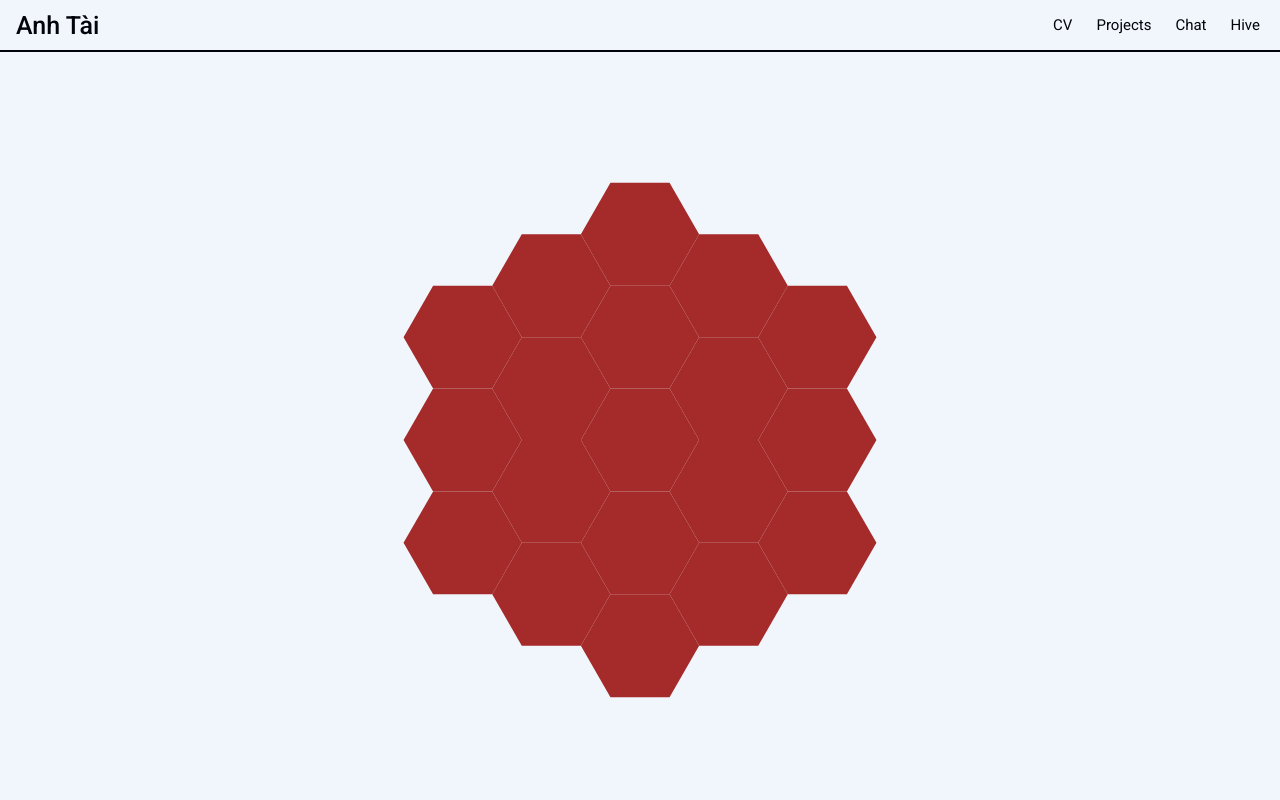
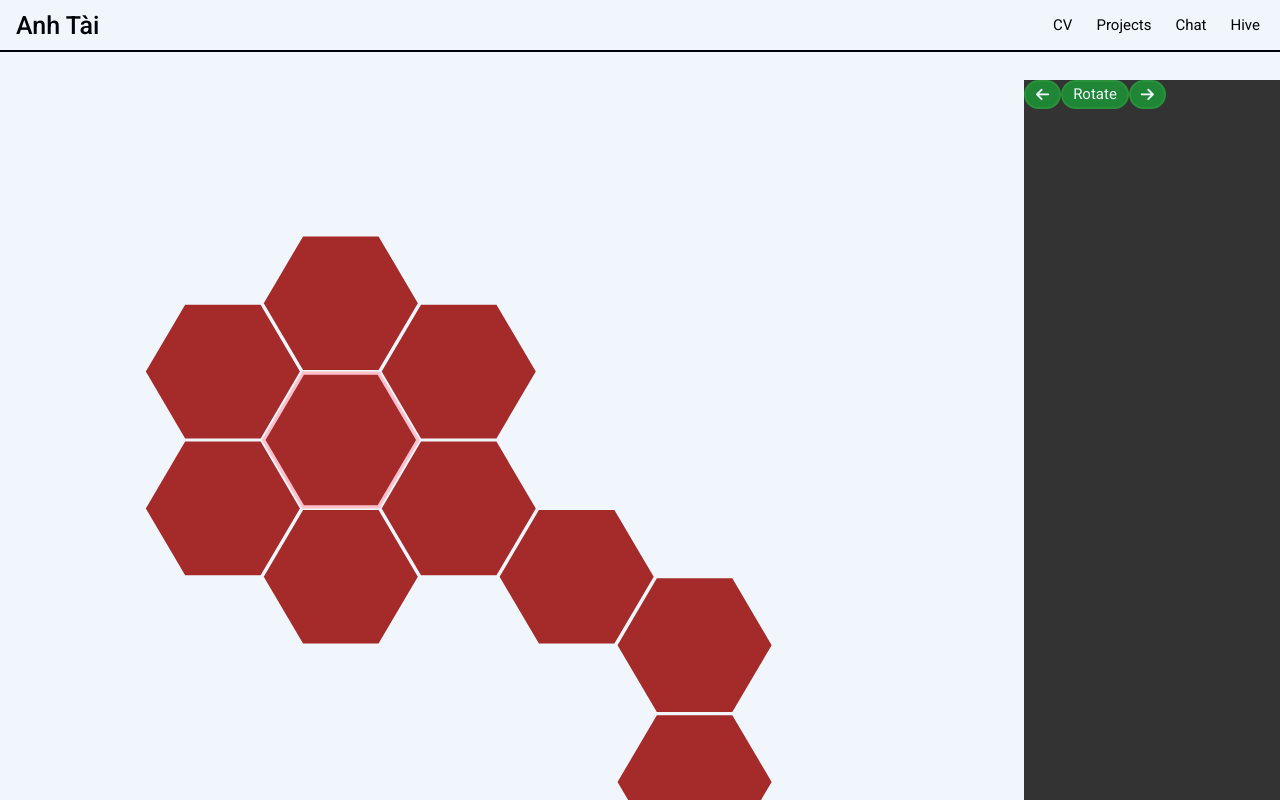
Before and after one commit to taikute/MyPortfolio, a Vue app in the folder client/: page /hive in a window 1280 px wide. Built offline with nearby package versions, Linux system fonts and the light colour scheme.

Commit message:
Update Hive.

```diff
--- a/client/src/hive.ts
+++ b/client/src/hive.ts
@@ -1,75 +1,105 @@
 const HexWidth = 200;
-const HexHeight = 174;
+const HexHeight = 173;
+const MidHeight = 87;
+
+// const points = "100,0 50,87 -50,87 -100,0 -50,-87 50,-87";
+const points = "98,0 48,85 -48,85 -98,0 -48,-85 48,-85";
 
 class Hive {
-  hexs: Hex[];
-  x: number = 0;
-  y: number = 0;
-  width: number = 0;
-  height: number = 0;
+  rotate: string = "0";
+  pieces: Piece[] = [];
+  selected: string | null = null;
+  moves: string[] = [];
+
   constructor() {
-    this.hexs = [
-      new Hex(0, 0, 0),
-      new Hex(1, 0, -1),
-      new Hex(1, -1, 0),
-      new Hex(0, -1, 1),
-      new Hex(-1, 0, 1),
-      new Hex(-1, 1, 0),
-      new Hex(0, 1, -1),
-      new Hex(2, 0, -2),
-      new Hex(2, -1, -1),
-      new Hex(2, -2, 0),
-      new Hex(1, -2, 1),
-      new Hex(0, -2, 2),
-      new Hex(-1, -1, 2),
-      new Hex(-2, 0, 2),
-      new Hex(-2, 1, 1),
-      new Hex(-2, 2, 0),
-      new Hex(-1, 2, -1),
-      new Hex(0, 2, -2),
-      new Hex(1, 1, -2),
-    ];
-    this.update();
+    this.pieces = Piece.init();
   }
 
-  add(hex: Hex) {
-    if (this.hexs.find((h) => h.x === hex.x && h.y === hex.y && h.z === hex.z)) {
-      console.log("hex already exists");
-      return;
+  get targets(): Hex[] {
+    if (!this.selected) {
+      console.error("Piece not selected yet!");
+      return [];
     }
-
-    this.hexs.push(hex);
-    this.update();
-  }
-
-  addRandom() {
-    this.add(new Hex(3, 0, -3));
-    this.add(new Hex(0, 3, -3));
-    this.add(new Hex(0, -3, 3));
-    this.add(new Hex(-3, 0, 3));
-  }
-
-  addAll(hexs: Hex[]) {
-    this.hexs = this.hexs.concat(hexs);
-    this.update();
-  }
-
-  update() {
-    const minTX = Math.min(...this.hexs.map((hex) => hex.tX));
-    const maxTX = Math.max(...this.hexs.map((hex) => hex.tX));
-    const minTY = Math.min(...this.hexs.map((hex) => hex.tY));
-    const maxTY = Math.max(...this.hexs.map((hex) => hex.tY));
-
-    console.log(minTX, maxTX, minTY, maxTY);
-
-    this.x = minTX - HexWidth * 1.5;
-    this.y = minTY - HexHeight * 1.5;
-    this.width = maxTX - minTX + HexWidth * 3;
-    this.height = maxTY - minTY + HexHeight * 3;
+    const piece = this.pieces.find((p) => p.id === this.selected);
+    if (!piece) {
+      console.error("Can't find piece!");
+      return [];
+    }
+    // If split the hive => can't move;
+    // If just move => can't move;
+    // If can't slide out => can't move;
+    // Can move oppoment's piece if there's a Pillbug nearby;
+    return [];
   }
 
   get viewBox() {
-    return `${this.x} ${this.y} ${this.width} ${this.height}`;
+    let left = Infinity;
+    let right = -Infinity;
+    let up = Infinity;
+    let down = -Infinity;
+    if (this.rotate == "flat") {
+      this.pieces.forEach((p) => {
+        const x = p.hex.x;
+        if (x < left) left = x;
+        if (x > right) right = x;
+        const minus = p.hex.y - p.hex.z;
+        if (minus < up) up = minus;
+        if (minus > down) down = minus;
+      });
+      const x = left * HexWidth * 0.75 - HexWidth * 1.25;
+      const y = up * MidHeight - HexHeight * 1.5;
+      const width = (right - left + 1) * HexWidth * 0.75 + HexWidth * 1.75;
+      const height = (down - up + 1) * MidHeight + HexHeight * 2.5;
+      return `${x} ${y} ${width} ${height}`;
+    }
+    // pointy
+    else {
+      this.pieces.forEach((p) => {
+        const minus = p.hex.x - p.hex.z;
+        if (minus < left) left = minus;
+        if (minus > right) right = minus;
+        const y = p.hex.y;
+        if (y < up) up = y;
+        if (y > down) down = y;
+      });
+      const x = left * MidHeight - HexHeight * 1.5;
+      const y = up * HexWidth * 0.75 - HexWidth * 1.25;
+      const width = (right - left + 1) * MidHeight + HexHeight * 2.5;
+      const height = (down - up + 1) * HexWidth * 0.75 + HexWidth * 1.75;
+      return `${x} ${y} ${width} ${height}`;
+    }
+  }
+}
+
+class Piece {
+  id: string; // <<w b>> <<A B G L M P Q S>> <<1 2 3 null>>
+  hex: Hex;
+  inBattle: boolean;
+
+  constructor(id: string, hex: Hex, inBattle: boolean = false) {
+    this.id = id;
+    this.hex = hex;
+    this.inBattle = inBattle;
+  }
+
+  static init(): Piece[] {
+    return [
+      new Piece("wA1", new Hex(0, 0, 0)),
+      new Piece("wA2", new Hex(1, -1, 0)),
+      new Piece("wA3", new Hex(1, 0, -1)),
+      new Piece("wB1", new Hex(-1, 1, 0)),
+      new Piece("wB2", new Hex(-1, 0, 1)),
+      new Piece("wG1", new Hex(0, 1, -1)),
+      new Piece("wG2", new Hex(0, -1, 1)),
+      new Piece("wG3", new Hex(2, 0, -2)),
+      new Piece("wL", new Hex(3, 0, -3)),
+      new Piece("wM", new Hex(3, 1, -4)),
+      // new Piece("wP", new Hex(0, 0, 0)),
+      // new Piece("wQ", new Hex(0, 0, 0)),
+      // new Piece("wS1", new Hex(0, 0, 0)),
+      // new Piece("wS2", new Hex(0, 0, 0)),
+      // new Piece("wA3", new Hex(0, 0, 0)),
+    ];
   }
 }
 
@@ -85,8 +115,13 @@ class Hex {
     this.y = y;
     this.z = z;
     this.tX = x * HexWidth * 0.75;
-    this.tY = (y - z) * HexHeight * 0.5;
+    this.tY = (y - z) * MidHeight;
+  }
+
+  compare(hex: Hex): boolean {
+    return this.x === hex.x && this.y === hex.y && this.z === hex.z;
   }
 }
 
 export default Hive;
+export { points };
--- a/client/src/views/Hive.vue
+++ b/client/src/views/Hive.vue
@@ -1,25 +1,103 @@
 <template>
-  <div class="board" @click="hive.addRandom()">
-    <svg :viewBox="hive.viewBox" width="100%" height="100%">
-      <g v-for="(hex, index) in hive.hexs" :key="index" :transform="`translate(${hex.tX}, ${hex.tY})`">
-        <polygon points="100,0 50,87 -50,87 -100,0 -50,-87 50,-87" fill="brown"></polygon>
-      </g>
-    </svg>
+  <div class="game" :class="landscape" :style="{ height: gameHeight }">
+    <div class="board">
+      <svg :viewBox="hive.viewBox" width="100%" height="100%">
+        <g style="transition: 0.2s" :class="hive.rotate">
+          <g
+            v-for="piece in hive.pieces"
+            :key="piece.id"
+            :transform="`translate(${piece.hex.tX}, ${piece.hex.tY})`"
+            @click="hive.selected = piece.id"
+          >
+            <polygon :points="points" fill="brown" :class="{ selected: piece.id === hive.selected }"></polygon>
+          </g>
+          <g>
+            <polygon :points="points" fill="none" stroke="pink" stroke-width="4"></polygon>
+          </g>
+          <g v-if="hive.selected" v-for="(hex, index) in hive.targets" :key="index"></g>
+        </g>
+      </svg>
+    </div>
+    <div class="panel">
+      <div class="rotate">
+        <a class="btn" @click="changeHiveOrientation()"><i class="fa-solid fa-arrow-left"></i></a>
+        <a class="btn">Rotate</a>
+        <a class="btn" @click="changeHiveOrientation()"><i class="fa-solid fa-arrow-right"></i></a>
+      </div>
+    </div>
   </div>
 </template>
 
 <script setup lang="ts">
-import { ref } from "vue";
-import Hive from "@/hive";
+import { onMounted, ref } from "vue";
+import Hive, { points } from "@/hive";
 
 const hive = ref(new Hive());
+const landscape = ref<string>("");
+const gameHeight = ref<string>("0px");
+
+function changeHiveOrientation() {
+  if (hive.value.rotate == "flat") {
+    hive.value.rotate = "pointy";
+  } else {
+    hive.value.rotate = "flat";
+  }
+}
+
+onMounted(() => {
+  landscape.value = window.innerWidth < window.innerHeight ? "" : "landscape";
+  gameHeight.value = `${window.innerHeight - 80}px`;
+  window.addEventListener("resize", () => {
+    gameHeight.value = `${window.innerHeight - 80}px`;
+    if (window.innerWidth < window.innerHeight) {
+      landscape.value = "";
+    } else {
+      landscape.value = "landscape";
+    }
+  });
+});
 </script>
 
 <style scoped>
+.game {
+  display: flex;
+  flex-direction: column;
+  align-items: center;
+}
+
 .board {
-  height: calc(100vh - 80px);
+  height: 100%;
+  flex: 1;
   display: flex;
   justify-content: center;
   align-items: center;
 }
+
+.selected {
+  stroke: cyan;
+  stroke-width: 4;
+}
+
+.panel {
+  height: 15%;
+  width: 100%;
+  background-color: #333;
+}
+
+.rotate {
+  display: flex;
+}
+
+.landscape {
+  flex-direction: row;
+}
+
+.landscape .panel {
+  height: 100%;
+  width: 20%;
+}
+
+.pointy {
+  rotate: -30deg;
+}
 </style>
```
